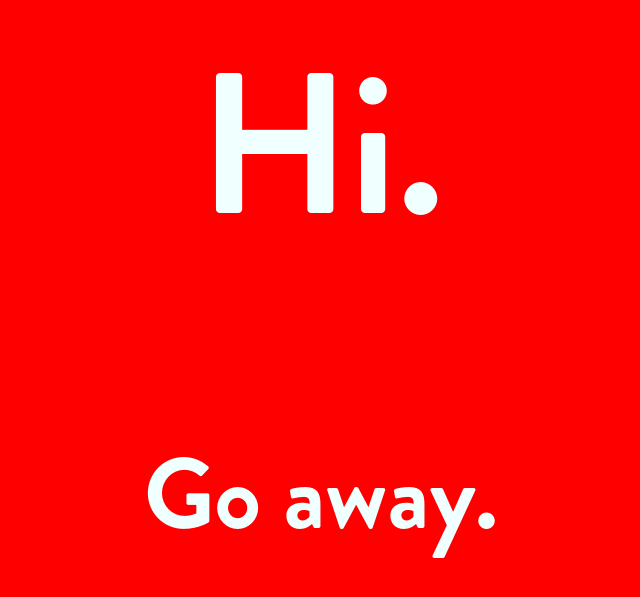
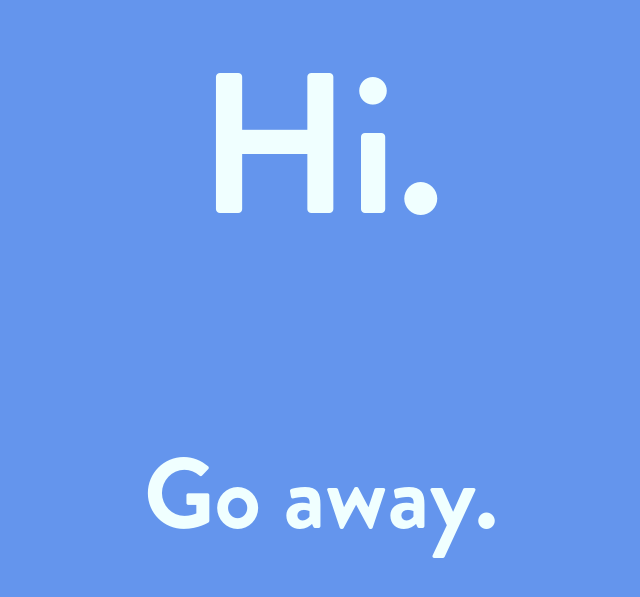
Before and after one commit to jkelia1/web, a plain HTML site: page index.html in a window 1280 px wide. Shown: the part 131-728 px from the top of the page, without its empty margins (319-959 px from the left). Drawn offline with Linux system fonts and the light colour scheme.

Commit message:
Update index.html

```diff
--- a/index.html
+++ b/index.html
@@ -8,7 +8,7 @@
 <!--    <link rel="stylesheet" type="text/css" href="bootstrap-3.4.1-dist/bootstrap-3.4.1-dist/css/bootstrap.css">-->
     <link rel=stylesheet type="text/css" href="master.css">
 </head>
-<body  style="background-color: #ff0000;">
+<body  style="background-color: cornflowerblue;">
     <div class="container-fluid">
         <div class="row">
             <div class="col-xs-12">
```
